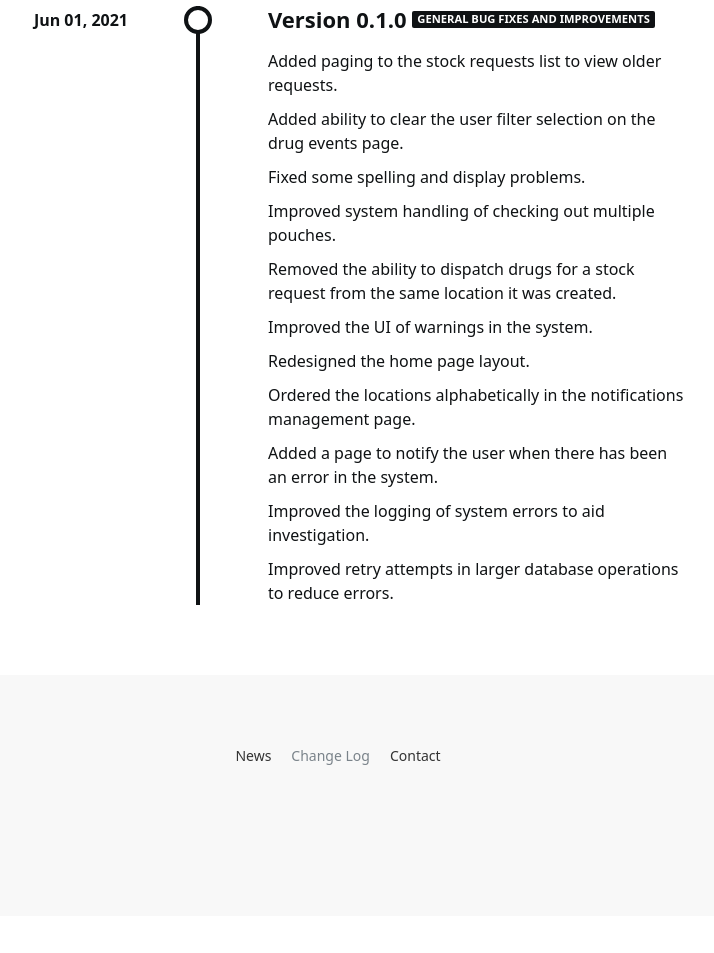
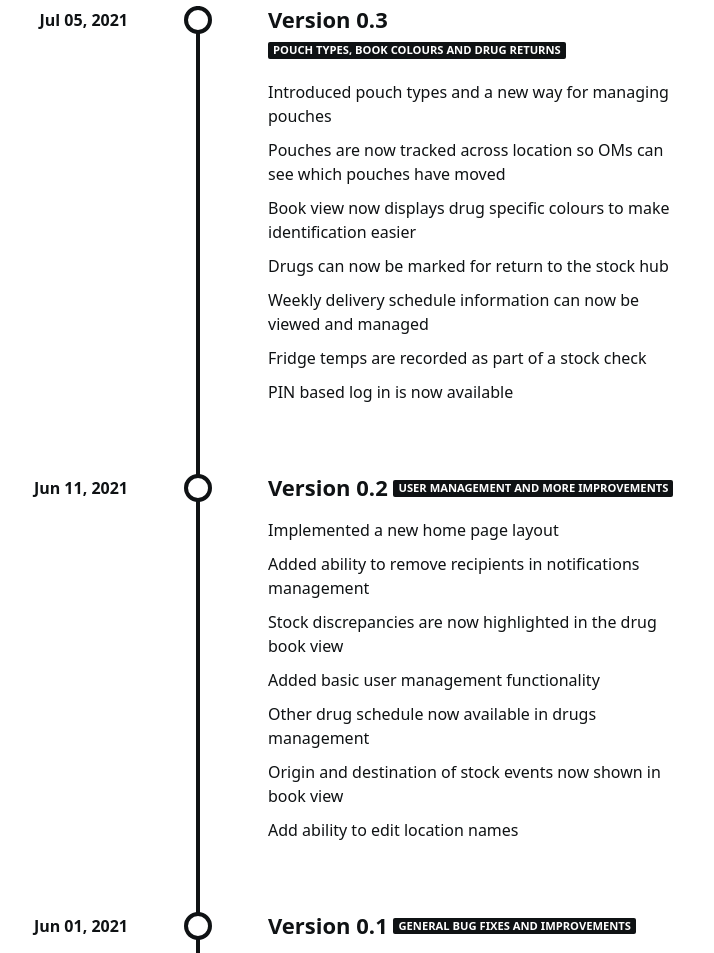
Before and after one commit to airelogic-dev/airecdr-doc, a plain HTML site: page changelog/index.html in a window 1280 px wide. Shown: the part 334-1287 px from the top of the page, without its empty margins (302-1016 px from the left). Before the commit the page ends 1250 px from the top, so only its background shows below. Drawn offline with Linux system fonts and the light colour scheme.

Commit message:
Website auto build on Fri Jul  9 09:45:50 UTC 2021

```diff
--- a/changelog/index.html
+++ b/changelog/index.html
@@ -125,10 +125,62 @@
 
                 <div class="tm-timeline-entry">
                     <div class="tm-timeline-time">
+                        <h5>Jul 05, 2021</h5>
+                    </div>
+                    <div class="tm-timeline-body">
+                        <h3>Version 0.3 <span class="uk-label">Pouch types, book colours and drug returns</span></h3>
+                        <ul class="uk-list">
+
+                            <li>Introduced pouch types and a new way for managing pouches</li>
+
+                            <li>Pouches are now tracked across location so OMs can see which pouches have moved</li>
+
+                            <li>Book view now displays drug specific colours to make identification easier</li>
+
+                            <li>Drugs can now be marked for return to the stock hub</li>
+
+                            <li>Weekly delivery schedule information can now be viewed and managed</li>
+
+                            <li>Fridge temps are recorded as part of a stock check</li>
+
+                            <li>PIN based log in is now available</li>
+
+                        </ul>
+                    </div>
+                </div>
+
+                <div class="tm-timeline-entry">
+                    <div class="tm-timeline-time">
+                        <h5>Jun 11, 2021</h5>
+                    </div>
+                    <div class="tm-timeline-body">
+                        <h3>Version 0.2 <span class="uk-label">User management and more improvements</span></h3>
+                        <ul class="uk-list">
+
+                            <li>Implemented a new home page layout</li>
+
+                            <li>Added ability to remove recipients in notifications management</li>
+
+                            <li>Stock discrepancies are now highlighted in the drug book view</li>
+
+                            <li>Added basic user management functionality</li>
+
+                            <li>Other drug schedule now available in drugs management</li>
+
+                            <li>Origin and destination of stock events now shown in book view</li>
+
+                            <li>Add ability to edit location names</li>
+
+                        </ul>
+                    </div>
+                </div>
+
+                <div class="tm-timeline-entry">
+                    <div class="tm-timeline-time">
                         <h5>Jun 01, 2021</h5>
                     </div>
                     <div class="tm-timeline-body">
-                        <h3>Version 0.1.0 <span class="uk-label">General bug fixes and improvements</span></h3>
+                        <h3>Version 0.1 <span class="uk-label">General bug fixes and improvements</span></h3>
                         <ul class="uk-list">
 
                             <li>Added paging to the stock requests list to view older requests.</li>
--- a/feed.xml
+++ b/feed.xml
@@ -1,3 +1,3 @@
-<?xml version="1.0" encoding="utf-8"?><feed xmlns="http://www.w3.org/2005/Atom" ><generator uri="https://jekyllrb.com/" version="4.1.1">Jekyll</generator><link href="/feed.xml" rel="self" type="application/atom+xml" /><link href="/" rel="alternate" type="text/html" /><updated>2021-06-02T10:08:54+00:00</updated><id>/feed.xml</id><title type="html">AireCDR Docs</title><subtitle>Aire CDR Documentation - Find changelogs, tutorials and videos on how to use the Airelogic controlled drugs register</subtitle><entry><title type="html">Welcome to AireCDR</title><link href="/Welcome/" rel="alternate" type="text/html" title="Welcome to AireCDR" /><published>2021-06-01T00:00:00+00:00</published><updated>2021-06-01T00:00:00+00:00</updated><id>/Welcome</id><content type="html" xml:base="/Welcome/">&lt;p&gt;Welcome to AireCDR.&lt;/p&gt;
+<?xml version="1.0" encoding="utf-8"?><feed xmlns="http://www.w3.org/2005/Atom" ><generator uri="https://jekyllrb.com/" version="4.1.1">Jekyll</generator><link href="/feed.xml" rel="self" type="application/atom+xml" /><link href="/" rel="alternate" type="text/html" /><updated>2021-07-09T09:45:49+00:00</updated><id>/feed.xml</id><title type="html">AireCDR Docs</title><subtitle>Aire CDR Documentation - Find changelogs, tutorials and videos on how to use the Airelogic controlled drugs register</subtitle><entry><title type="html">Welcome to AireCDR</title><link href="/Welcome/" rel="alternate" type="text/html" title="Welcome to AireCDR" /><published>2021-06-01T00:00:00+00:00</published><updated>2021-06-01T00:00:00+00:00</updated><id>/Welcome</id><content type="html" xml:base="/Welcome/">&lt;p&gt;Welcome to AireCDR.&lt;/p&gt;
 
 &lt;p&gt;AireCDR is an electronic controlled drugs register designed to allow organisations that deal with scheduled and controlled drugs to manage and track controlled drugs.&lt;/p&gt;</content><author><name></name></author><summary type="html">Welcome to AireCDR.</summary></entry></feed>
```
Also changed, not shown: Welcome/index.html (+1 -1 lines), 1 other file.
